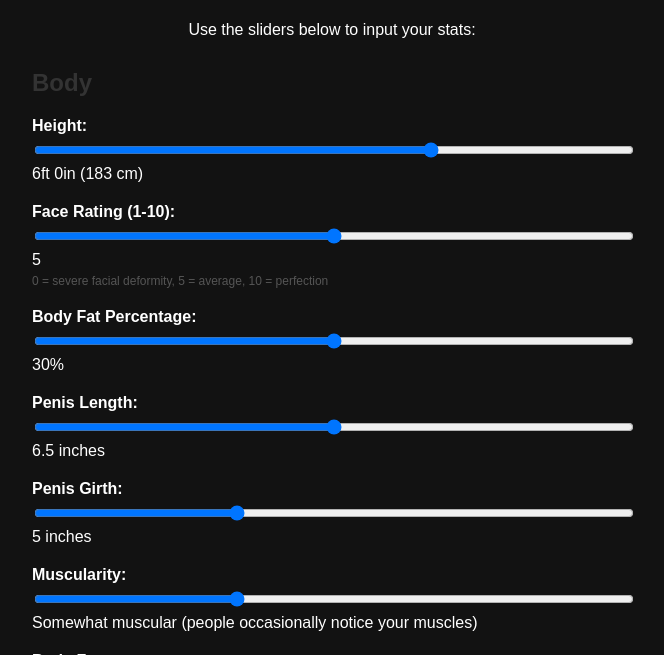
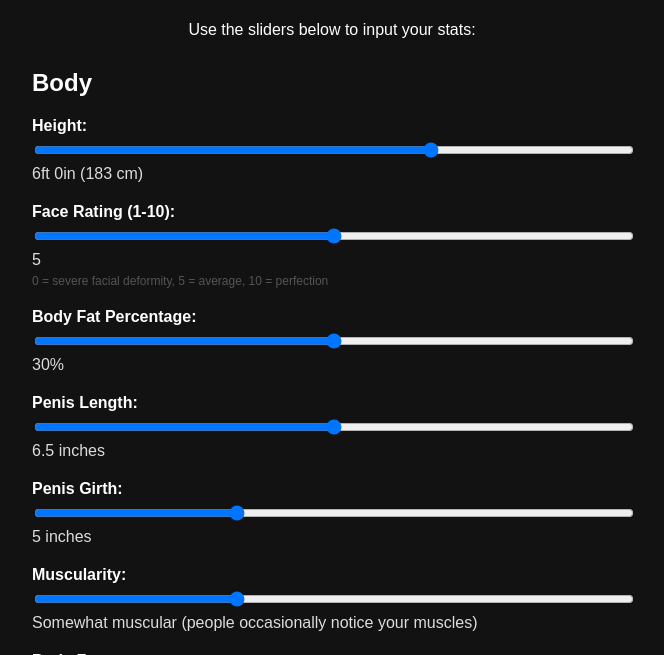
Before and after one commit to hubgituser2997/mog-calculator, a plain HTML site: page index.html in a window 1280 px wide. Both pictures are taken after a click on the button "Dark Mode". Shown: the part 145-800 px from the top of the page, without its empty margins (308-972 px from the left). Drawn offline with Linux system fonts and the light colour scheme.

Commit message:
Update index.html

```diff
--- a/index.html
+++ b/index.html
@@ -108,6 +108,14 @@
         body.dark-mode {
             background-color: #121212;
             color: #ffffff;
+        }
+
+        body.dark-mode span {
+            color: #dddddd; /* Light gray for spans */
+        }
+
+        body.dark-mode h2 {
+            color: #ffffff; /* White for headings */
         }
 
         .container.dark-mode {
```
